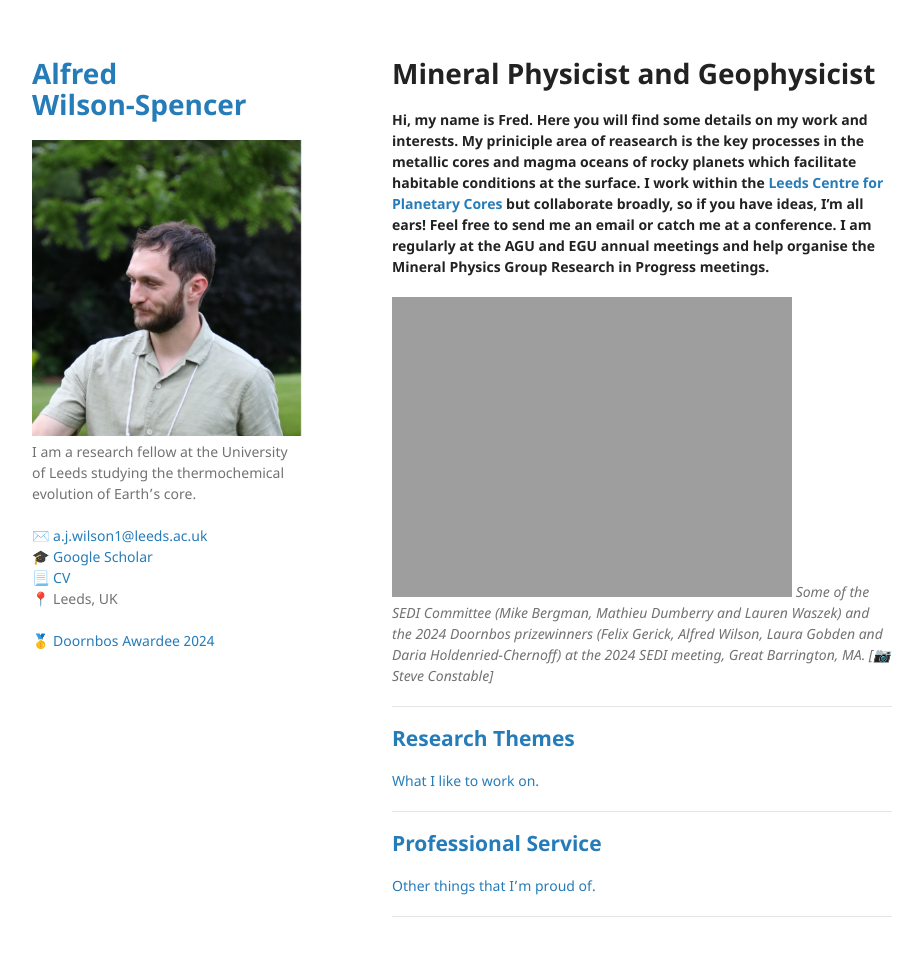
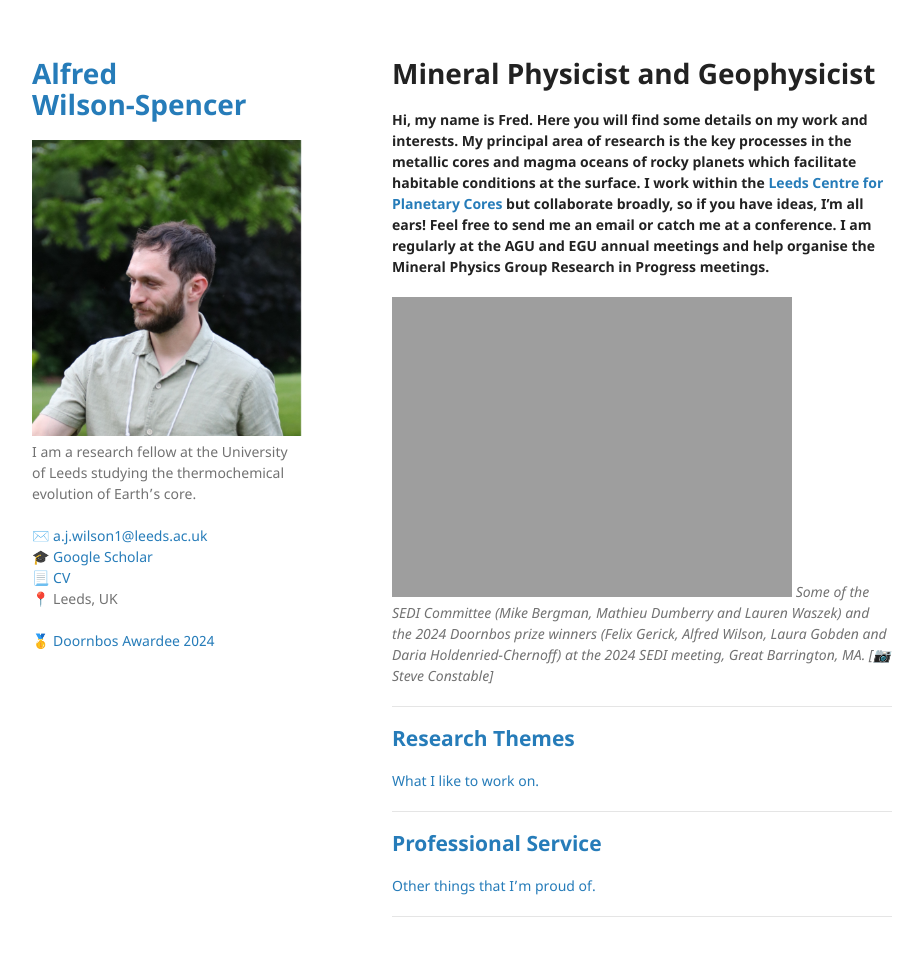
Before and after one commit to Fwilson93/Portfolio, a Jekyll site: the page built from index.md, in a window 1280 px wide and 987 px high. Shown: the top 956 px of the window, without its empty margins (178-1101 px from the left). Built offline with Jekyll 4.4.1, drawn with Linux system fonts in a browser that asks for light colours; our own code applies the rules of GitHub Pages for plain Markdown files.

Commit message:
Update index.md

```diff
--- a/index.md
+++ b/index.md
@@ -4,10 +4,10 @@ layout: default
 
 # Mineral Physicist and Geophysicist
 
-**Hi, my name is Fred. Here you will find some details on my work and interests. My priniciple area of reasearch is the key processes in the metallic cores and magma oceans of rocky planets which facilitate habitable conditions at the surface. I work within the  <a href="https://planetarycores.leeds.ac.uk/">  Leeds Centre for Planetary Cores</a> but collaborate broadly, so if you have ideas, I'm all ears! Feel free to send me an email or catch me at a conference. I am regularly at the AGU and EGU annual meetings and help organise the Mineral Physics Group Research in Progress meetings.**
+**Hi, my name is Fred. Here you will find some details on my work and interests. My principal area of research is the key processes in the metallic cores and magma oceans of rocky planets which facilitate habitable conditions at the surface. I work within the  <a href="https://planetarycores.leeds.ac.uk/">  Leeds Centre for Planetary Cores</a> but collaborate broadly, so if you have ideas, I'm all ears! Feel free to send me an email or catch me at a conference. I am regularly at the AGU and EGU annual meetings and help organise the Mineral Physics Group Research in Progress meetings.**
 
 ![SEDI](https://fwilson93.github.io/Portfolio/assets/img/SEDI_Doornbos.JPG)
-_Some of the SEDI Committee (Mike Bergman, Mathieu Dumberry and Lauren Waszek) and the 2024 Doornbos prizewinners (Felix Gerick, Alfred Wilson, Laura Gobden and Daria Holdenried-Chernoff) at the 2024 SEDI meeting, Great Barrington, MA. [📷 Steve Constable]_
+_Some of the SEDI Committee (Mike Bergman, Mathieu Dumberry and Lauren Waszek) and the 2024 Doornbos prize winners (Felix Gerick, Alfred Wilson, Laura Gobden and Daria Holdenried-Chernoff) at the 2024 SEDI meeting, Great Barrington, MA. [📷 Steve Constable]_
 * * *
 ## [Research Themes](./research-themes.html)
 [What I like to work on.](./research-themes.html)
```
